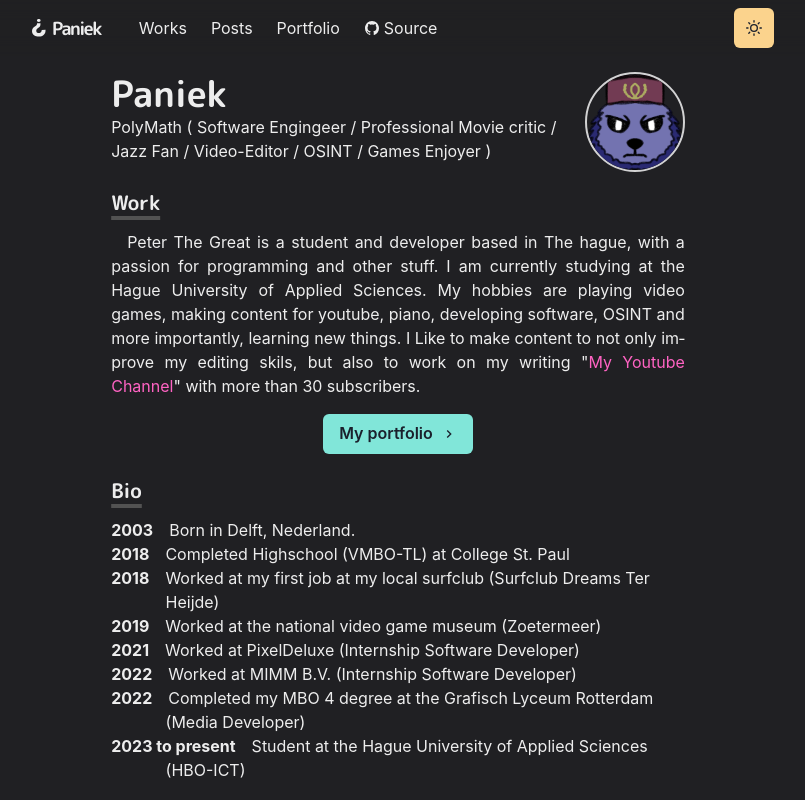
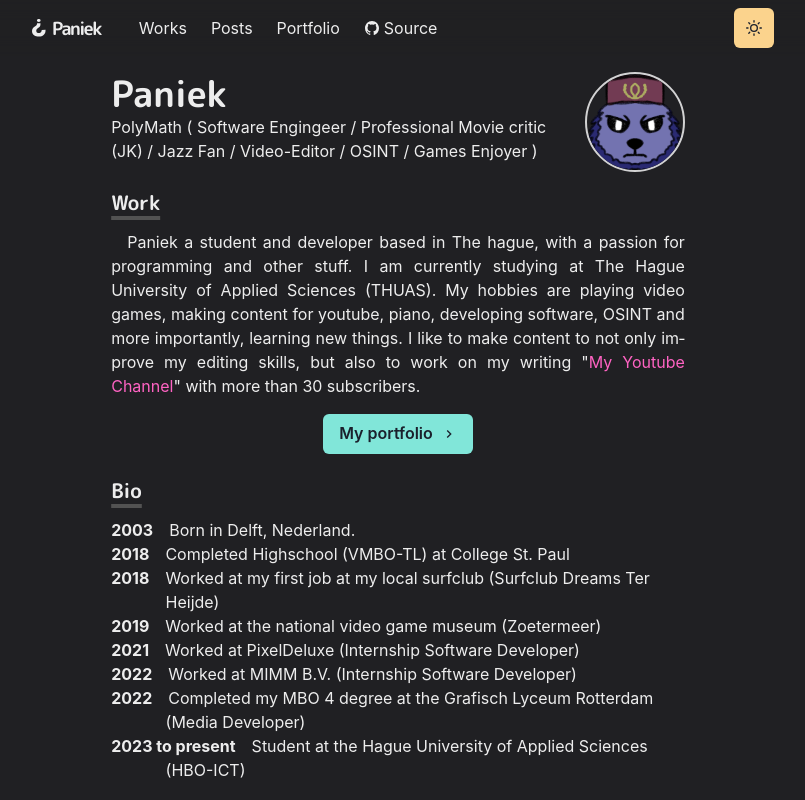
Before and after one commit to Peter-The-Great/Paniek, a Next.js app: page / in a window 1280 px wide. Shown: the top 800 px of the page, without its empty margins (242-1047 px from the left). Built offline with nearby package versions, Linux system fonts and the light colour scheme.

Commit message:
Made Some Spelling Corrections

```diff
--- a/pages/index.js
+++ b/pages/index.js
@@ -32,7 +32,7 @@ const Home = () => (
           <Heading as="h2" variant="page-title">
             Paniek
           </Heading>
-          <p>PolyMath ( Software Engingeer / Professional Movie critic / Jazz Fan / Video-Editor / OSINT / Games Enjoyer )</p>
+          <p>PolyMath ( Software Engingeer / Professional Movie critic (JK) / Jazz Fan / Video-Editor / OSINT / Games Enjoyer )</p>
         </Box>
         <Box
           flexShrink={0}
@@ -66,10 +66,10 @@ const Home = () => (
           Work
         </Heading>
         <Paragraph>
-          Peter The Great is a student and developer based in The hague, with a
-          passion for programming and other stuff. I am currently studying at the Hague University of Applied Sciences.
+          Paniek a student and developer based in The hague, with a
+          passion for programming and other stuff. I am currently studying at The Hague University of Applied Sciences (THUAS).
           My hobbies are playing video games, making content for youtube, piano, developing software, OSINT and more importantly, learning new things.
-          I Like to make content to not only improve my editing skils,
+          I like to make content to not only improve my editing skills,
           but also to work on my writing &quot;
           <Link
             as={NextLink}
--- a/pages/works.js
+++ b/pages/works.js
@@ -35,7 +35,7 @@ const Works = () => (
       <SimpleGrid columns={[1, 1, 2]} gap={6}>
         <Section delay={0.3}>
           <WorkGridItem id="pindah" thumbnail={pindah} title="Pindah">
-            A magazine about dutch indonesian culture. I was responsible for the software that collects subscription fees.
+            A magazine about Dutch Indonesian culture. I was responsible for the software that collects subscription fees.
           </WorkGridItem>
         </Section>
         <Section>
@@ -49,7 +49,7 @@ const Works = () => (
             title="Pixel Deluxe"
             thumbnail={pixel}
           >
-            Music recommendation app for iOS
+            A web development company i worked at for 4 months helping them develop websites for different clients using CraftCMS
           </WorkGridItem>
         </Section>
       </SimpleGrid>
```
Also changed, not shown: pages/works/halfmoon.js (+0 -9 lines), pages/works/pindah.js (+0 -9 lines).
